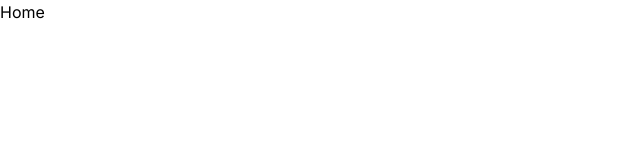
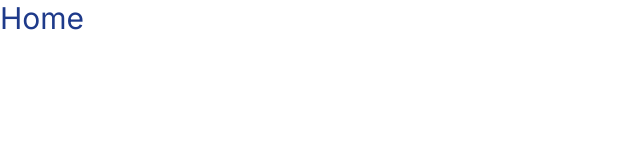
Before and after one commit to marksikaundi/Search-Engine, a Next.js app: page / in a window 1280 px wide. Shown: the top 160 px of the page, without its empty margins (0-640 px from the left). Built offline with nearby package versions, Linux system fonts and the light colour scheme.

Commit message:
tailwind test

```diff
--- a/src/app/page.jsx
+++ b/src/app/page.jsx
@@ -2,7 +2,7 @@ import React from 'react'
 
 export default function Home() {
   return (
-    <div>
+    <div className='text-blue-900 text-3xl'>
       Home
     </div>
   )
```
